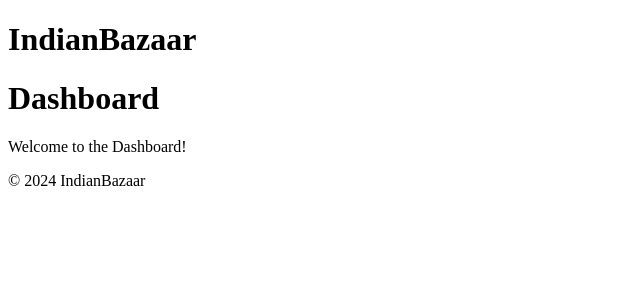
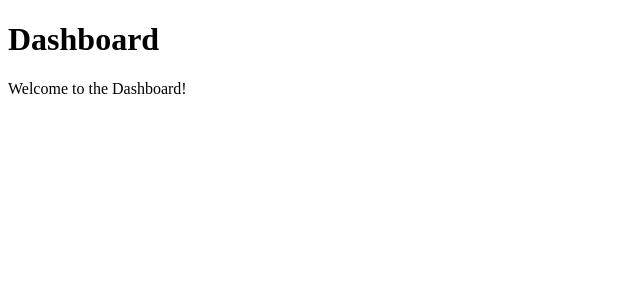
Before and after one commit to shishir6490/indianbazaar, a React (Create React App) app in the folder frontend/: page / in a window 1280 px wide. Before the commit this address led to /dashboard. Shown: the top 300 px of the page, without its empty margins (0-640 px from the left). Built offline with nearby package versions, Linux system fonts and the light colour scheme.

Commit message:
Update App.js

```diff
--- a/frontend/src/pages/App.js
+++ b/frontend/src/pages/App.js
@@ -1,27 +1,19 @@
-// frontend/src/pages/App.js
-import React from 'react';
-import { BrowserRouter as Router, Route, Switch, Redirect } from 'react-router-dom';
+import { HashRouter as Router, Route, Switch } from 'react-router-dom';
 import Dashboard from './Dashboard';
 import Inventory from './Inventory';
 import Login from './Login';
 import Register from './Register';
-import Header from '../components/Header';
-import Footer from '../components/Footer';
 
 function App() {
   return (
     <Router>
-      <div className="App">
-        <Header />
       <Switch>
         <Route path="/dashboard" component={Dashboard} />
         <Route path="/inventory" component={Inventory} />
         <Route path="/login" component={Login} />
         <Route path="/register" component={Register} />
-          <Redirect from="/" to="/dashboard" />  {/* Default route */}
+        <Route path="/" exact component={Dashboard} />
       </Switch>
-        <Footer />
-      </div>
     </Router>
   );
 }
```
Lines whose indentation alone changed are shown as unchanged.
